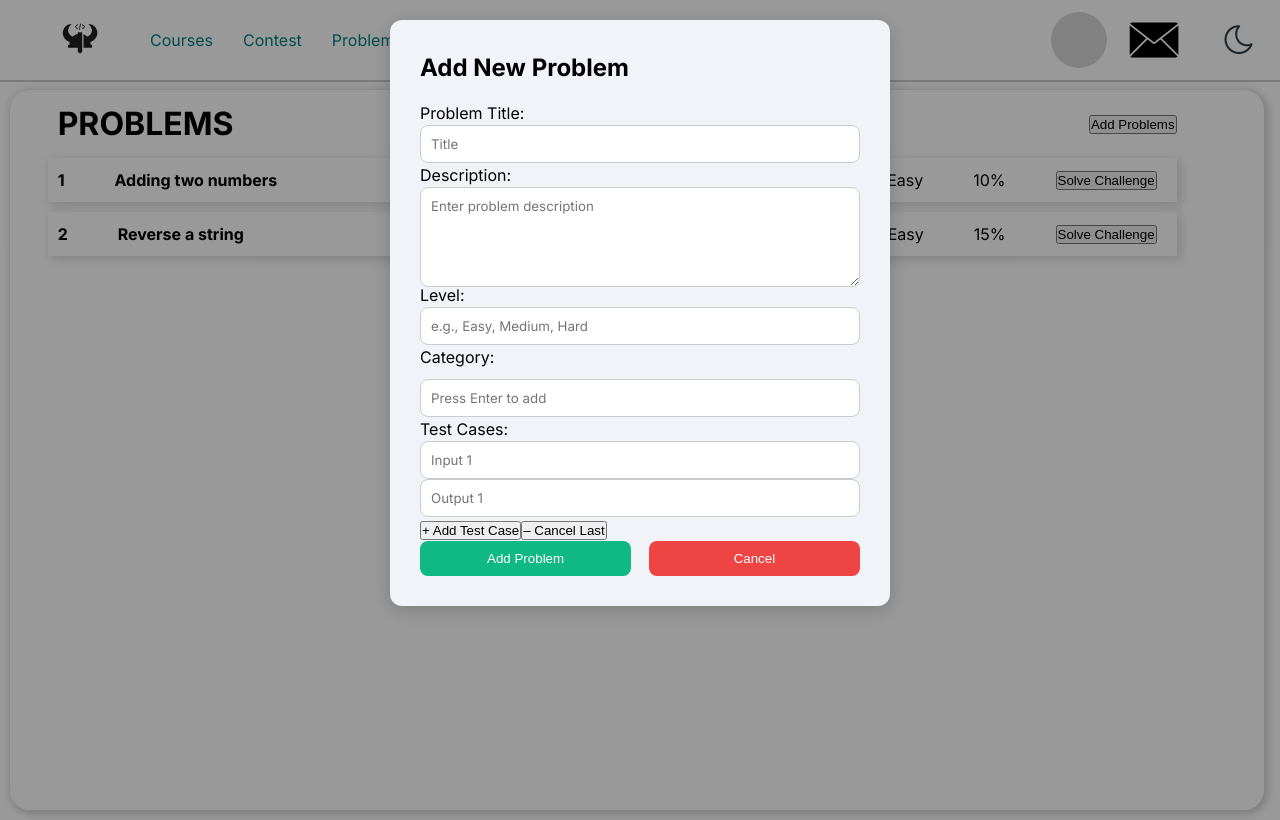
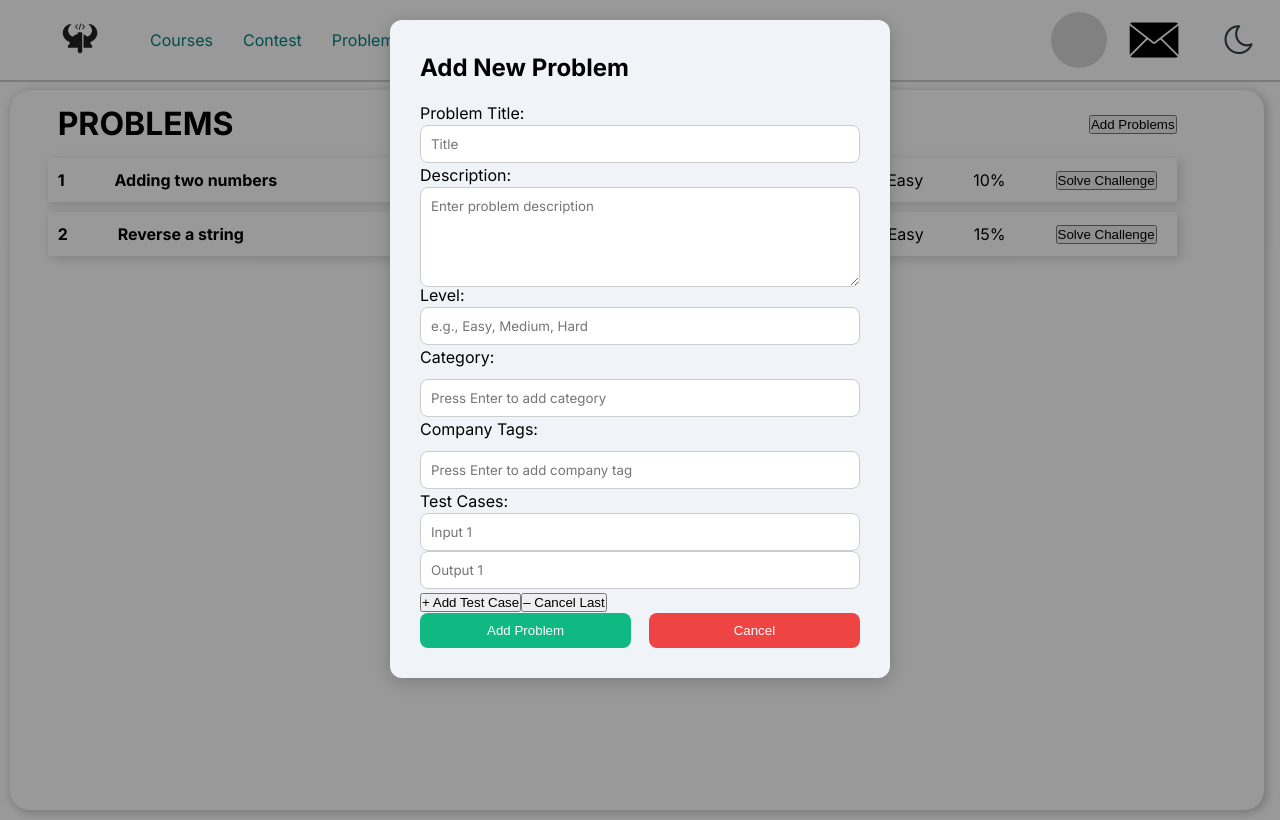
Before and after one commit to srivaishnavichintha/iship-project, a React (Vite) app: page /mentor/problems in a window 1280 px wide. Both pictures are taken after a click on the button "Add Problems". Built offline with nearby package versions, Linux system fonts and the light colour scheme.

Commit message:
modified the problems forms

```diff
--- a/src/mentor/Problems.jsx
+++ b/src/mentor/Problems.jsx
@@ -7,11 +7,16 @@ export default function Problems() {
   const [showForm, setShowForm] = useState(false);
   const [prerequisites, setPrerequisites] = useState([]);
   const [prereqInput, setPrereqInput] = useState("");
+
+  const [companyTags, setCompanyTags] = useState([]);
+  const [companyInput, setCompanyInput] = useState("");
+
   const [formData, setFormData] = useState({
     problemtitle: "",
     description: "",
     level: "",
   });
+
   const [inputs, setInputs] = useState([""]);
   const [outputs, setOutputs] = useState([""]);
 
@@ -23,19 +28,29 @@ export default function Problems() {
     }));
   };
 
-  const handleKeyDown = (e) => {
-    if (e.key === "Enter" && prereqInput.trim() !== "") {
+  const handleKeyDown = (e, type) => {
+    if (e.key === "Enter" && (type === "prereq" ? prereqInput : companyInput).trim() !== "") {
       e.preventDefault();
-      const trimmed = prereqInput.trim();
-      if (!prerequisites.includes(trimmed)) {
+      const trimmed = (type === "prereq" ? prereqInput : companyInput).trim();
+
+      if (type === "prereq" && !prerequisites.includes(trimmed)) {
         setPrerequisites((prev) => [...prev, trimmed]);
+        setPrereqInput("");
       }
-      setPrereqInput("");
+
+      if (type === "company" && !companyTags.includes(trimmed)) {
+        setCompanyTags((prev) => [...prev, trimmed]);
+        setCompanyInput("");
+      }
     }
   };
 
-  const removePrerequisite = (valueToRemove) => {
-    setPrerequisites((prev) => prev.filter((tag) => tag !== valueToRemove));
+  const removeTag = (valueToRemove, type) => {
+    if (type === "prereq") {
+      setPrerequisites((prev) => prev.filter((tag) => tag !== valueToRemove));
+    } else {
+      setCompanyTags((prev) => prev.filter((tag) => tag !== valueToRemove));
+    }
   };
 
   const handleclick = () => setShowForm(true);
@@ -71,20 +86,18 @@ export default function Problems() {
       const payload = {
         ...formData,
         prerequisites,
+        companyTags,
         inputs,
         outputs,
       };
       const res = await axios.post("http://localhost:3000/mentor/problems", payload);
       alert("Problem added successfully!");
       setShowForm(false);
-      setFormData({
-        problemtitle: "",
-        description: "",
-        level: "",
-      });
+      setFormData({ problemtitle: "", description: "", level: "" });
       setInputs([""]);
       setOutputs([""]);
       setPrerequisites([]);
+      setCompanyTags([]);
     } catch (err) {
       console.error(err);
       alert("Failed to add problem!");
@@ -135,6 +148,7 @@ export default function Problems() {
                   />
                 </label>
 
+                {/* Category / Prerequisite Tags */}
                 <label>
                   Category:<br />
                   <div className="tag-container">
@@ -144,7 +158,7 @@ export default function Problems() {
                         <button
                           type="button"
                           className="remove-tag"
-                          onClick={() => removePrerequisite(tag)}
+                          onClick={() => removeTag(tag, "prereq")}
                         >
                           ×
                         </button>
@@ -153,13 +167,40 @@ export default function Problems() {
                   </div>
                   <input
                     type="text"
-                    placeholder="Press Enter to add"
+                    placeholder="Press Enter to add category"
                     value={prereqInput}
                     onChange={(e) => setPrereqInput(e.target.value)}
-                    onKeyDown={handleKeyDown}
+                    onKeyDown={(e) => handleKeyDown(e, "prereq")}
                   />
                 </label>
 
+                {/* Company Tags */}
+                <label>
+                  Company Tags:<br />
+                  <div className="tag-container">
+                    {companyTags.map((tag, index) => (
+                      <span key={index} className="tag company">
+                        {tag}
+                        <button
+                          type="button"
+                          className="remove-tag"
+                          onClick={() => removeTag(tag, "company")}
+                        >
+                          ×
+                        </button>
+                      </span>
+                    ))}
+                  </div>
+                  <input
+                    type="text"
+                    placeholder="Press Enter to add company tag"
+                    value={companyInput}
+                    onChange={(e) => setCompanyInput(e.target.value)}
+                    onKeyDown={(e) => handleKeyDown(e, "company")}
+                  />
+                </label>
+
+                {/* Test Cases */}
                 <label>
                   Test Cases:<br />
                   {inputs.map((input, i) => (
@@ -194,6 +235,7 @@ export default function Problems() {
           </div>
         )}
 
+        {/* Static Problem List */}
         <div className="problemsdata">
           <div className="headingcard">
             <h1>PROBLEMS</h1>
```
